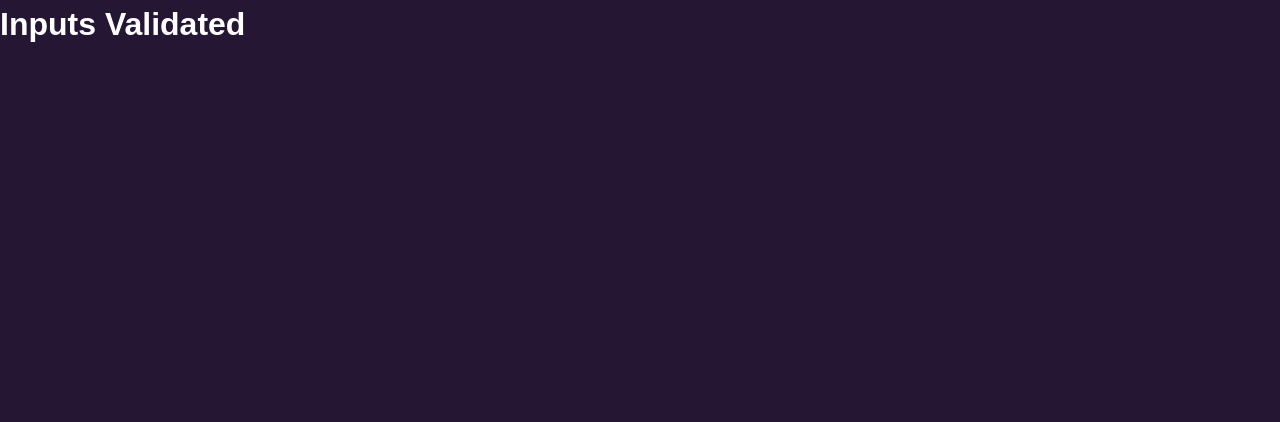
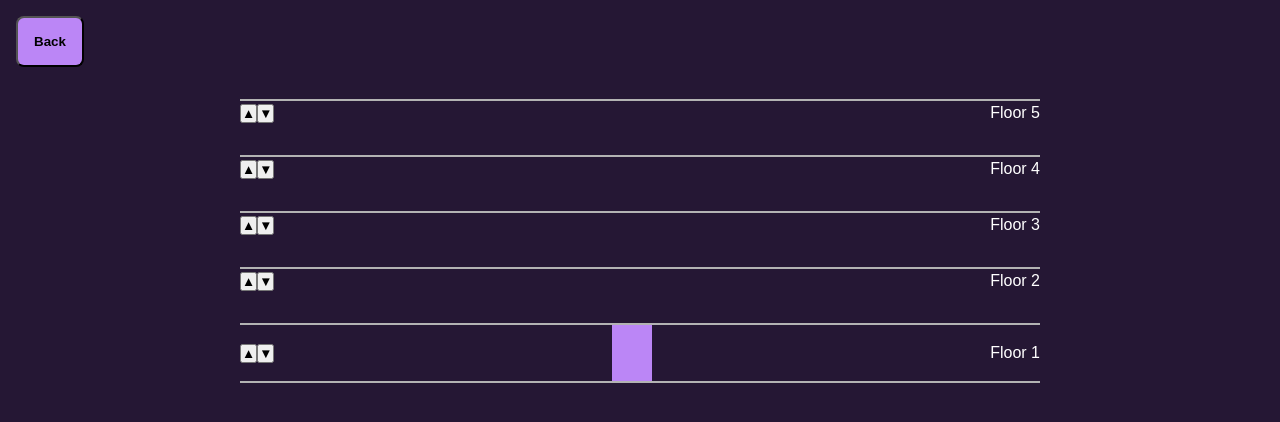
Before and after one commit to aneenajohn/Lift-Stimulation--Real-Dev-Squad-Starter-App, a plain HTML site: page index.html in a window 1280 px wide. Both pictures are taken after typing "5", "5" into the empty fields and a click on the button "Simulate". Drawn offline with Linux system fonts and the light colour scheme.

Commit message:
Edge cases handled and floor generated dynamically and lift generated as per the hard coded count
Signed-off-by: Aneena John Xavier <aneena_john_xavier@epam.com>

```diff
--- a/css/index.css
+++ b/css/index.css
@@ -57,10 +57,8 @@ body {
     display: grid;
     grid-template-rows: 1fr 1fr;
     grid-template-columns: 1fr 1fr;
-    /* grid-row-gap: 1rem; */
     grid-gap: 1rem;
     background-color: var(--primary-color);
-    /* background-color: var(--secondary-bg-color); */
     padding: 1rem;
     color: var(--secondary-text);
 }
@@ -84,7 +82,7 @@ body {
     display: block;
 }
 
-.simulate-btn {
+.btn {
     padding: 1rem;
     border-radius: 8px;
     -webkit-border-radius: 8px;
@@ -93,4 +91,48 @@ body {
     -o-border-radius: 8px;
     background-color: var(--primary-color);
     font-weight: 600;
+    cursor: pointer;
 }
+
+.back-btn {
+    margin: 1rem 0 2rem 1rem
+}
+
+.container {
+    max-width: 800px;
+    margin: 0 auto;
+    display: flex;
+    flex-direction: column;
+}
+
+.floor-container {
+    display: flex;
+    flex-direction: column;
+}
+
+.floor-contents {
+    display: flex;
+    justify-content: space-between;
+    align-items: center;
+}
+
+.line-split {
+    width: 100%;
+    height: 2px;
+    background-color: var(--secondary-bg-color);
+    margin: 0 auto;
+}
+
+.lift-btn {
+    /* width: fit-content */
+}
+
+.lift {
+    width: 2.5rem;
+    height: 3.5rem;
+    background-color: var(--lift-color);
+}
+
+.floor-label {
+    color: var(--primary-text);
+}
--- a/index.html
+++ b/index.html
@@ -21,7 +21,7 @@
                 </label>
                 <input placeholder="max 10 lifts" type="number" class="inputs lift-input" />
            </div>
-           <button class="simulate-btn" type="submit">Simulate</button>
+           <button class="btn simulate-btn" type="submit">Simulate</button>
         </form>
     </div>
     <div class="simulated-lifts"></div>
--- a/js/index.js
+++ b/js/index.js
@@ -14,21 +14,99 @@ function cleanupInputs() {
 simulateBtn.addEventListener("click", (e) => {
     e.preventDefault()
     console.log(floors.value, lifts.value)
-    if(!floors.value) {
+    if(!Number(floors.value) || Number(floors.value) < 1) {
         cleanupInputs();
-        alert("Enter number of floors");
-    }else if(Number(floors.value) > 20) {
+        alert("Enter valid number of floors");
+    }else if(!Number(lifts.value) || Number(lifts.value) < 1) {
         cleanupInputs();
-        alert("Max allowed floors: 20")
-    }else if(!lifts.value) {
+        alert("Enter valid number of lifts")
+    }else if(Number(lifts.value) === 1){
         cleanupInputs();
-        alert("Enter number of lifts")
-    }else if(lifts.value > 5) {
+        alert("There should be at least 2 floors");
+    }else if(Number(lifts.value) > 5) {
         alert("Max allowed lifts: 5")
+    }else if(Number(lifts.value) > Number(floors.value)) {
+        alert("Lifts can't be more than the number of floors")
     }else {
         isInputValid = true;
-        simulatedLifts.innerHTML= `<h1 class="font-color-primary">Inputs Validated</h1>`
+        simulatedLifts.innerHTML= `<button class="btn back-btn">Back</button>`
+        userInputPage.style.display = "none";
+        simulatedLifts.style.display =  "block";
 
-        userInputPage.style.display = "none"
+        // DOCS: Back btn to toggle page
+        const backBtn = document.querySelector(".back-btn");
+        backBtn.addEventListener("click", (e) => {
+            simulatedLifts.style.display = "none"
+            userInputPage.style.display = "block"
+            cleanupInputs();
+        })
+
+        generateFloorsAndLifts(floors.value, lifts.value)
     }
 })
+
+function generateFloorsAndLifts (floorCount, liftCount) {
+    const container = document.createElement("div");
+    container.classList.add("container");
+
+    generateLiftsData(liftCount);
+
+    for(let i = 0; i <= floorCount; i++) {
+        const floorContainer = document.createElement("div");
+        floorContainer.classList.add("floor-container");
+        floorContainer.classList.add(`row-${i}`)
+        if(i !== floorCount-1) {
+            floorContainer.style.height = "3.5rem";
+        }
+
+        const lineSplit = document.createElement("div");
+        lineSplit.classList.add("line-split");
+
+        floorContainer.appendChild(lineSplit);
+
+        if(i < floorCount) {
+            const floorContents = document.createElement("div");
+            floorContents.classList.add("floor-contents");
+
+            const btnContainer = document.createElement("div");
+
+            const btnUp = document.createElement("button");
+            btnUp.innerText = "▲"
+            // "⬆️"
+            btnUp.classList.add("lift-btn")
+
+            const btnDown = document.createElement("button");
+            btnDown.innerText = "▼";
+            // ⬇️
+            btnDown.classList.add("lift-btn")
+
+            const lift = document.createElement("div");
+            lift.classList.add("lift");
+
+            const floorLabel = document.createElement("p");
+            floorLabel.innerText = `Floor ${floorCount - i}`;
+            floorLabel.classList.add("floor-label");
+
+            btnContainer.appendChild(btnUp);
+            btnContainer.appendChild(btnDown);
+            floorContents.appendChild(btnContainer);
+
+            console.log({floorCount , i})
+            console.log(floorCount-1 === i)
+            if(i === floorCount -1) {
+                floorContents.appendChild(lift);
+            }
+
+            floorContents.appendChild(floorLabel);
+
+            floorContainer.appendChild(floorContents);
+        }
+        container.appendChild(floorContainer);
+        simulatedLifts.appendChild(container);
+    }
+}
+
+function generateLiftsData(lifts) {
+    const liftsData = [];
+
+}
```
